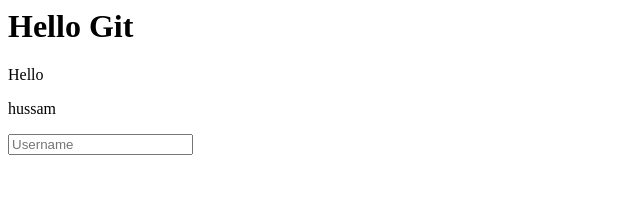
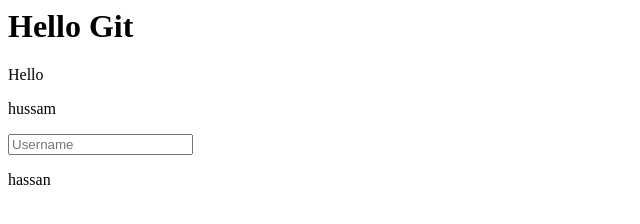
Before and after one commit to Hussamgaber22/GitTraining, a plain HTML site: page index.html in a window 1280 px wide. Shown: the full height of the page, 0-640 px from the left. Drawn offline with Linux system fonts and the light colour scheme.

Commit message:
new audit

```diff
--- a/index.html
+++ b/index.html
@@ -2,3 +2,4 @@
 <p>Hello</p>
 <p>hussam</p>
 <form><input type="text" placeholder="Username"></form>
+<section>hassan</section>
```
